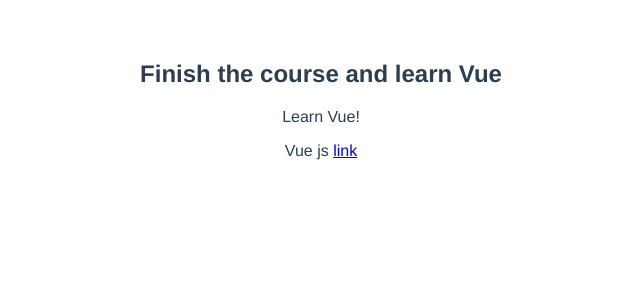
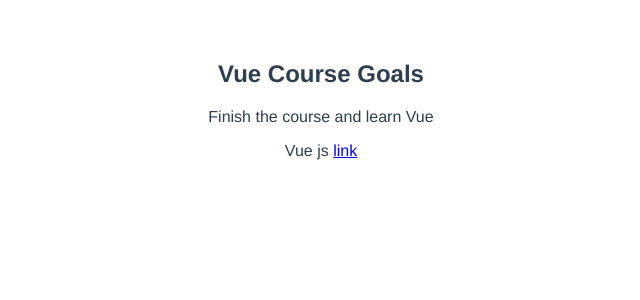
Before and after one commit to seriiserii825/vue-schwarzmuller, a Vue app: page / in a window 1280 px wide. Shown: the top 300 px of the page, without its empty margins (319-959 px from the left). Built offline with nearby package versions, Linux system fonts and the light colour scheme.

Commit message:
vue courseGoalse A,B

```diff
--- a/src/components/Goals.vue
+++ b/src/components/Goals.vue
@@ -1,6 +1,6 @@
 <template>
   <div>
-    <h2>{{ courseGoal }}</h2>
+    <h2>{{ vueTitle }}</h2>
     <p>{{ outputGoals() }}</p>
     <p>Vue js
       <a target="_blank" :href="vueLink">link</a>
@@ -12,7 +12,9 @@
 export default {
   data() {
     return {
-      courseGoal: "Finish the course and learn Vue",
+      vueTitle: 'Vue Course Goals',
+      courseGoalA: "Finish the course and learn Vue",
+      courseGoalB: "Master and create amazing apps",
       vueLink: 'http://vuejs.org'
     }
   },
@@ -20,9 +22,9 @@
     outputGoals() {
       const randomNumber = Math.random();
       if (randomNumber > 0.5) {
-        return 'Learn Vue!'
+        return this.courseGoalA
       } else {
-        return 'Master Vue'
+        return this.courseGoalB
       }
     }
   }
```
